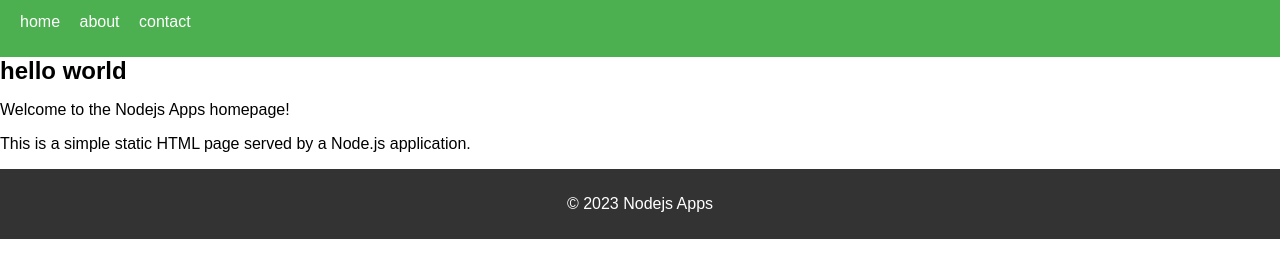
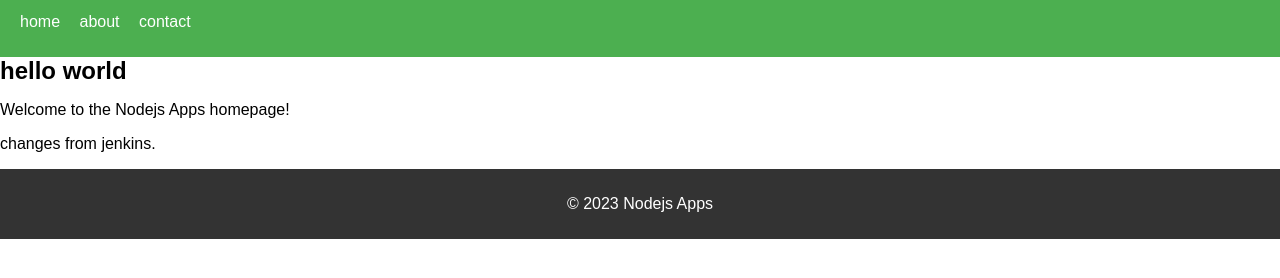
Before and after one commit to raihan71/nodejs-app, a website: page public/index.html in a window 1280 px wide. Shown: the part 50-328 px from the top of the page. Drawn offline with Linux system fonts and the light colour scheme.

Commit message:
chore: update from jenkins

```diff
--- a/public/index.html
+++ b/public/index.html
@@ -59,9 +59,7 @@
       <section>
         <h1>hello world</h1>
         <p>Welcome to the Nodejs Apps homepage!</p>
-        <p
-          >This is a simple static HTML page served by a Node.js application.</p
-        >
+        <p>changes from jenkins.</p>
       </section>
     </main>
     <footer>
```
